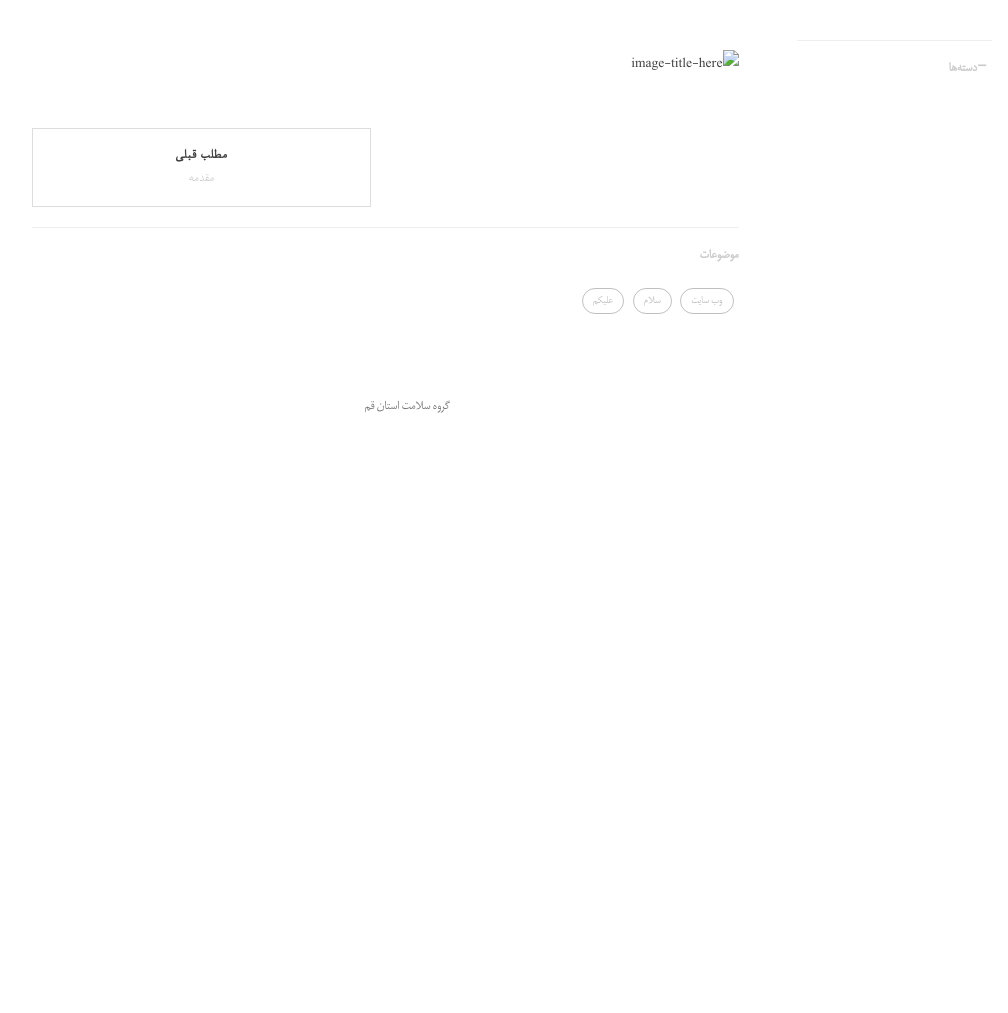
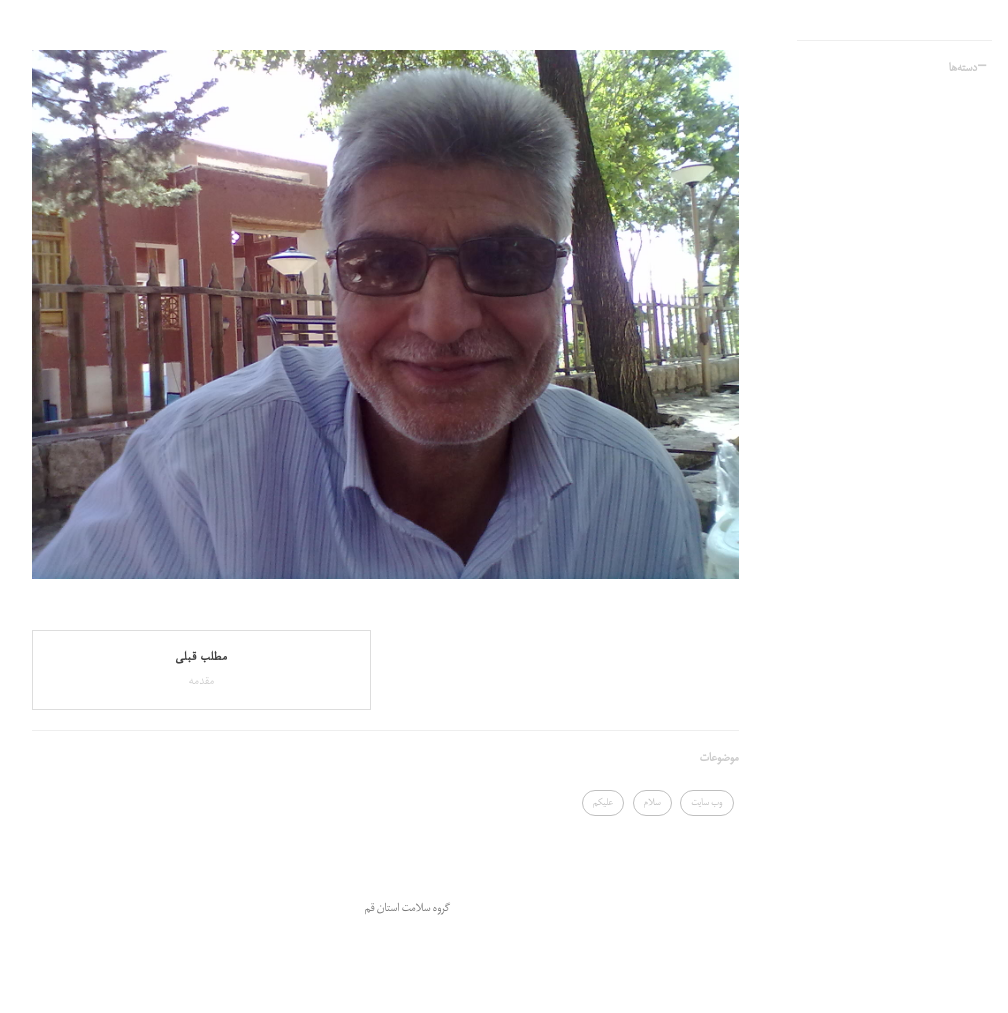
Before and after one commit to grouh-salamat/grouh-salamat.github.io, a Jekyll site: the page built from _posts/2017-06-28-p20.markdown, in a window 1280 px wide. Shown: the part 457-1470 px from the top of the page, without its empty margins (233-1241 px from the left). Built offline with Jekyll 4.4.1, drawn with Linux system fonts in a browser that asks for light colours; comment, search, counter and statistics services are not loaded; before the commit the page ends 968 px from its top, so only the background shows below that.

Commit message:
Update 2017-06-28-p20.markdown

```diff
--- a/_posts/2017-06-28-p20.markdown
+++ b/_posts/2017-06-28-p20.markdown
@@ -10,4 +10,4 @@ tags:
  سلام علیکم
 ---
 
-![image-title-here](img/1.jpg)
+![image-title-here](https://github.com/grouh-salamat/grouh-salamat.github.io/raw/master/img/1.jpg)
```
